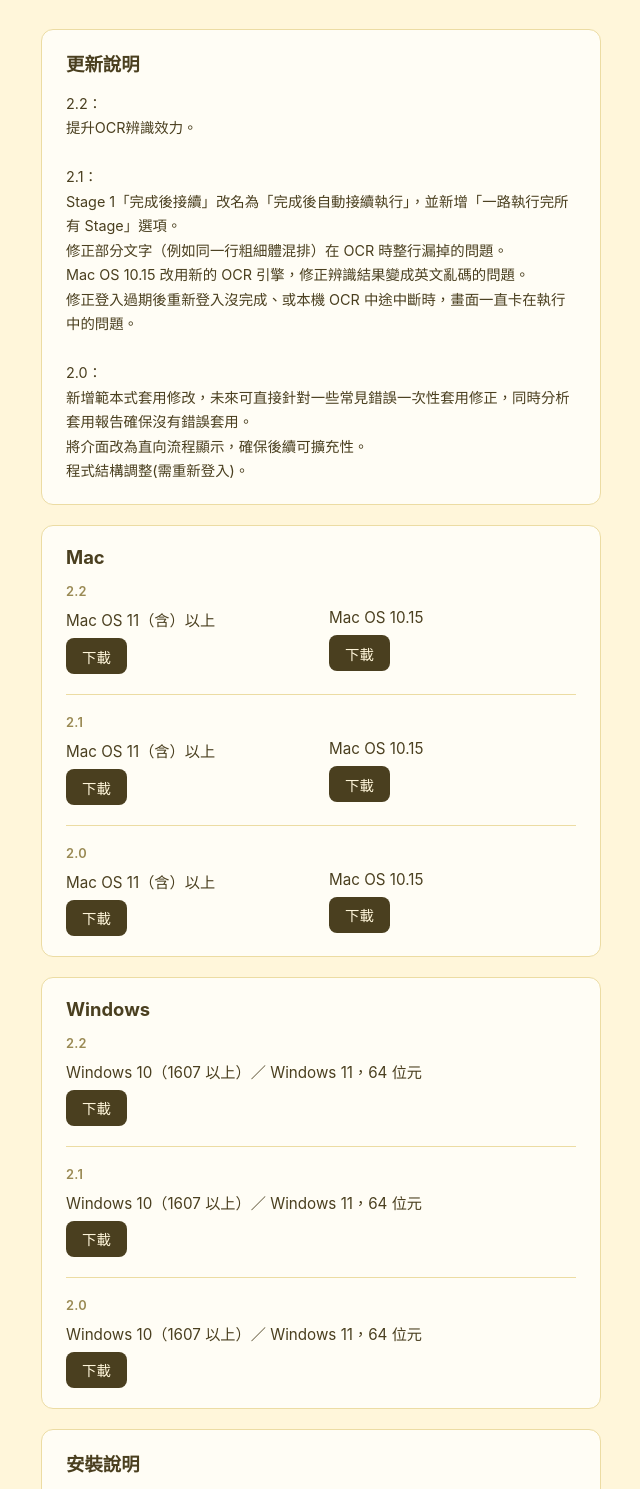
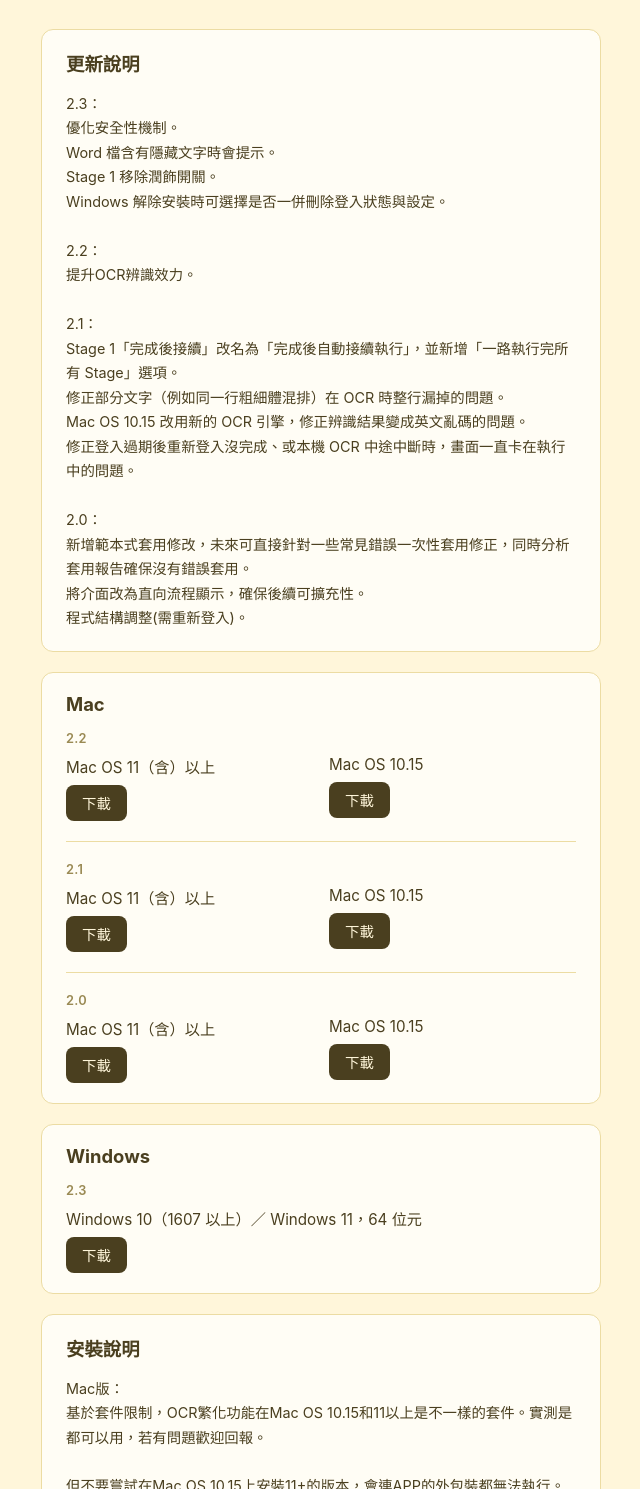
Before and after one commit to beethoreven/zh-cn-to-tw-web, a plain HTML site: page index.html in a window 1280 px wide. Shown: the part 91-1580 px from the top of the page, without its empty margins (319-959 px from the left). Drawn offline with Linux system fonts and the light colour scheme.

Commit message:
下載頁 Windows 改成只放 2.3，更新說明加上 2.3
Co-Authored-By: Claude Opus 5.5 <noreply@anthropic.com>

```diff
--- a/index.html
+++ b/index.html
@@ -16,7 +16,13 @@
 
     <section>
       <h2>更新說明</h2>
-      <p class="notice-text">2.2：
+      <p class="notice-text">2.3：
+優化安全性機制。
+Word 檔含有隱藏文字時會提示。
+Stage 1 移除潤飾開關。
+Windows 解除安裝時可選擇是否一併刪除登入狀態與設定。
+
+2.2：
 提升OCR辨識效力。
 
 2.1：
@@ -89,24 +95,10 @@ Mac OS 10.15 改用新的 OCR 引擎，修正辨識結果變成英文亂碼的
            .version-block。只有某個舊版本已經不該再被使用時才移除它
            （例如被強制更新淘汰、min_version 已經超過它）。 -->
       <div class="version-block">
-        <p class="version-label">2.2</p>
+        <p class="version-label">2.3</p>
         <div class="tier">
           <span>Windows 10（1607 以上）／ Windows 11，64 位元</span>
-          <a href="https://github.com/beethoreven/zh-cn-to-tw-windows/releases/download/v2.2/ZhCnToTw-Setup-2.2.exe">下載</a>
-        </div>
-      </div>
-      <div class="version-block">
-        <p class="version-label">2.1</p>
-        <div class="tier">
-          <span>Windows 10（1607 以上）／ Windows 11，64 位元</span>
-          <a href="https://github.com/beethoreven/zh-cn-to-tw-windows/releases/download/v2.1/ZhCnToTw-Setup-2.1.exe">下載</a>
-        </div>
-      </div>
-      <div class="version-block">
-        <p class="version-label">2.0</p>
-        <div class="tier">
-          <span>Windows 10（1607 以上）／ Windows 11，64 位元</span>
-          <a href="https://github.com/beethoreven/zh-cn-to-tw-windows/releases/download/v2.0/ZhCnToTw-Setup-2.0.exe">下載</a>
+          <a href="https://github.com/beethoreven/zh-cn-to-tw-windows/releases/download/v2.3/ZhCnToTw-Setup-2.3.exe">下載</a>
         </div>
       </div>
     </section>
```
